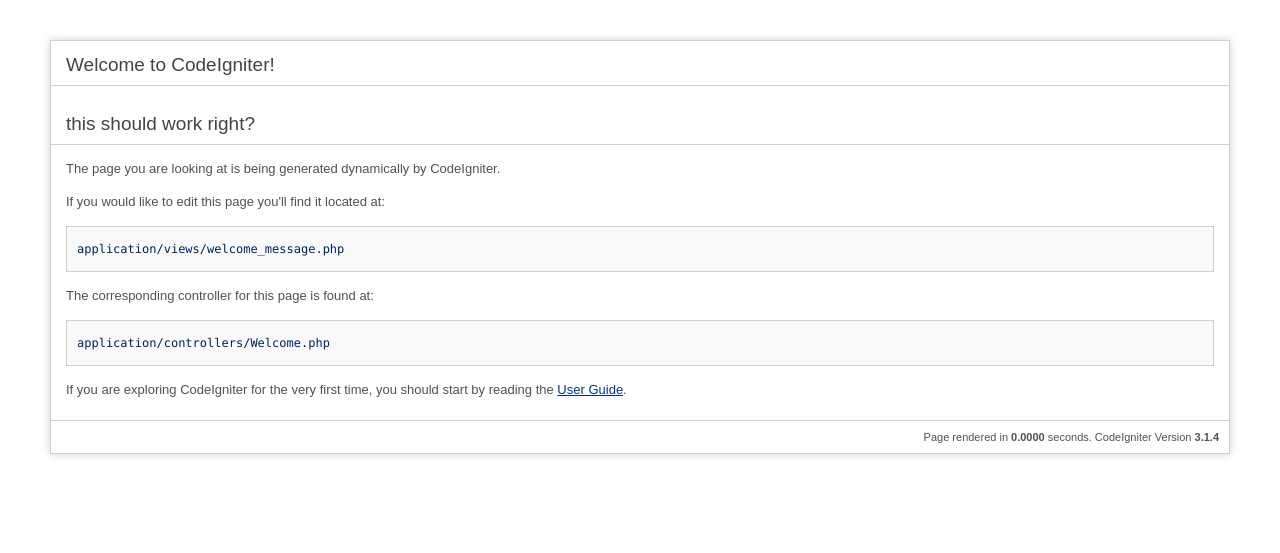
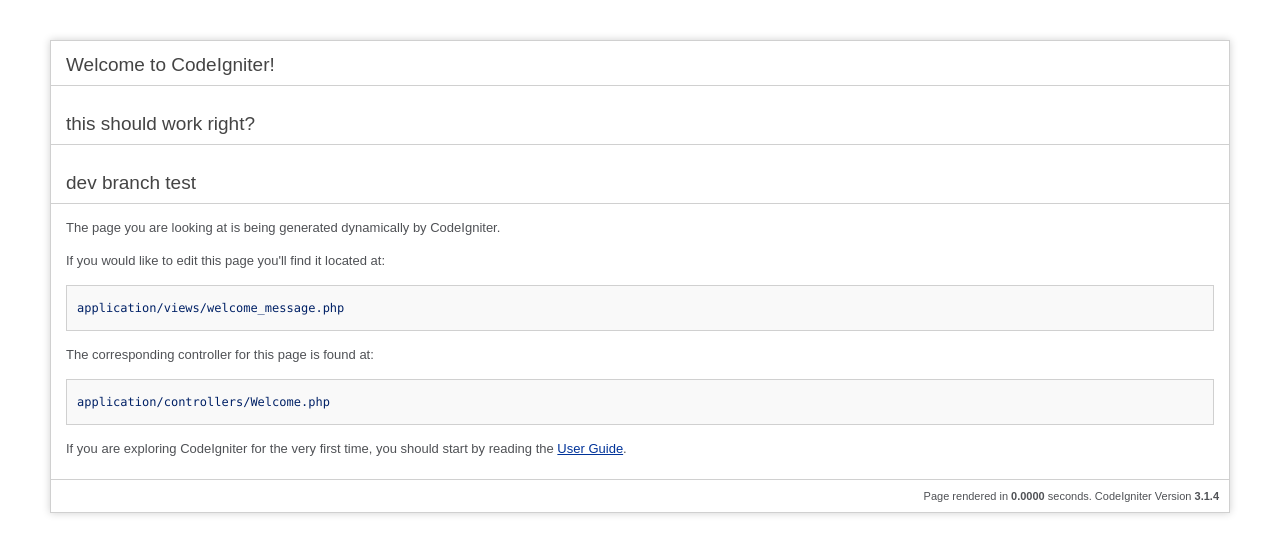
Before and after one commit to michaeldll/Loutidev, a CodeIgniter app: page /database/ in a window 1280 px wide. Shown: the top 553 px of the page. Run offline with CodeIgniter, Linux system fonts and the light colour scheme.

Commit message:
testing branch dev

```diff
--- a/application/views/welcome_message.php
+++ b/application/views/welcome_message.php
@@ -65,6 +65,10 @@ defined('BASEPATH') OR exit('No direct script access allowed');
 
 
 
+
+
+
+
 	#container {
 		margin: 10px;
 		border: 1px solid #D0D0D0;
@@ -78,6 +82,8 @@ defined('BASEPATH') OR exit('No direct script access allowed');
 	<h1>Welcome to CodeIgniter!</h1>
 
 	<h1> this should work right? </h1>
+
+	<h1>dev branch test</h1>
 
 	<div id="body">
 		<p>The page you are looking at is being generated dynamically by CodeIgniter.</p>
```
